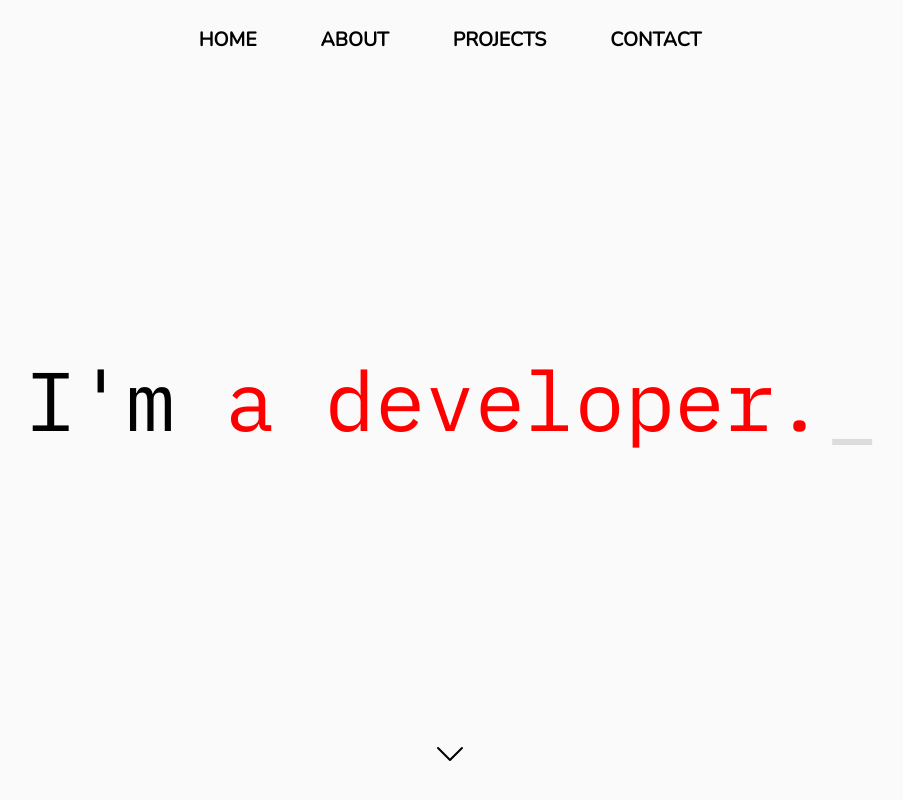
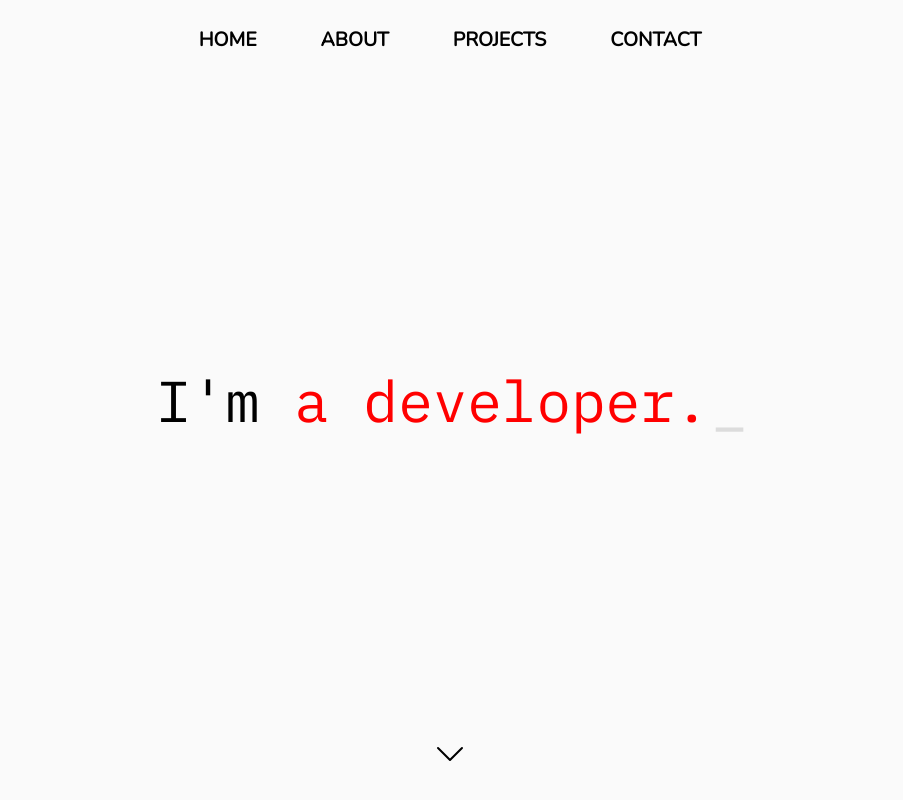
Before and after one commit to rohanshah35/rohanshah35.github.io, a React (Create React App) app: page / in a window 1280 px wide. Shown: the top 800 px of the page, without its empty margins (190-1093 px from the left). Built offline with nearby package versions, Linux system fonts and the light colour scheme.

Commit message:
reduced main text size

```diff
--- a/src/index.css
+++ b/src/index.css
@@ -5,5 +5,4 @@
 body {
   margin: 0;
   font-family: Arial, sans-serif;
-  color: black;
 }
--- a/src/sections/Home.js
+++ b/src/sections/Home.js
@@ -17,7 +17,7 @@ const Home = () => {
 
   return (
     <div id="home" className="home">
-      <div style={{ color: "black", fontSize: "6.5vw" }}>
+      <div style={{ color: "black", fontSize: "4.5vw" }}>
         I'm&nbsp;
         <span style={{ color: "red", fontWeight: "normal" }}>
           {text}
```
Also changed, not shown: src/sections/Contact.js (line endings or trailing spaces), src/sections/Projects.js (line endings or trailing spaces).
